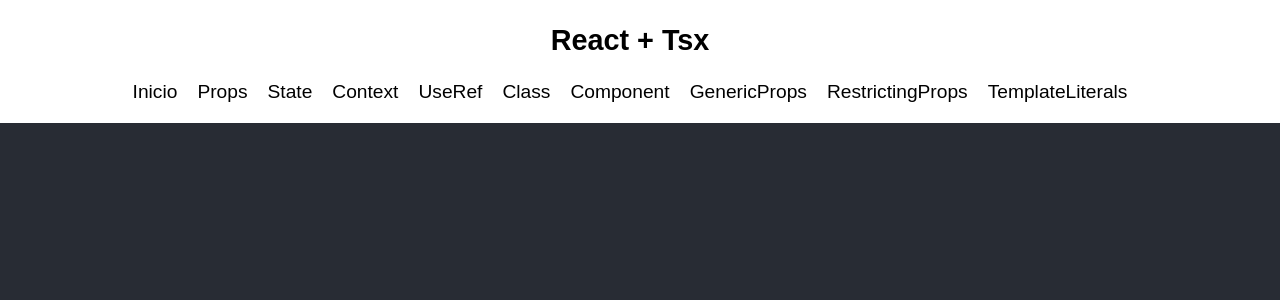
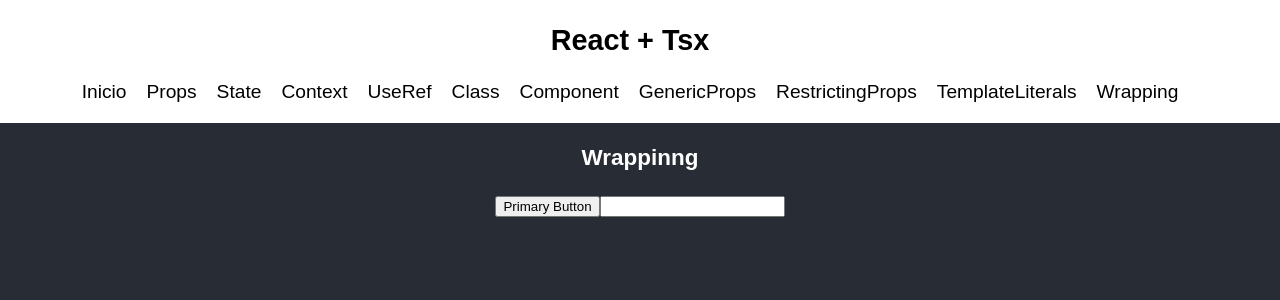
Before and after one commit to Maopos/react-typescript-tutorial, a React (Create React App) app: page /wrapping in a window 1280 px wide. Shown: the top 300 px of the page. Built offline with nearby package versions, Linux system fonts and the light colour scheme.

Commit message:
Wrapping HTML elements

```diff
--- a/src/App.tsx
+++ b/src/App.tsx
@@ -10,7 +10,8 @@ import Class from "./views/Class";
 import Component from "./views/Component";
 import Generics from "./views/Generics";
 import RestrictingProps from "./views/RestrictingProps";
-import TemplateLiteral from './views/TemplateLiteral';
+import TemplateLiteral from "./views/TemplateLiteral";
+import Wrapping from "./views/Wrapping";
 
 function App() {
   const divStyles = {
@@ -41,6 +42,7 @@ function App() {
             <Route path="/generics" element={<Generics />} />
             <Route path="/restriction" element={<RestrictingProps />} />
             <Route path="/literal" element={<TemplateLiteral />} />
+            <Route path="/wrapping" element={<Wrapping />} />
           </Routes>
         </Router>
       </div>
--- /dev/null
+++ b/src/components/html/Button.tsx
@@ -0,0 +1,14 @@
+type ButtonProps = {
+  variant: "primary" | "secondary";
+  children: string;
+} & Omit<React.ComponentProps<"button">, "children">;
+
+const Button = ({ variant, children, ...rest }: ButtonProps) => {
+  return (
+    <button className={`class-with-${variant}`} {...rest}>
+      {children}
+    </button>
+  );
+};
+
+export default Button;
--- /dev/null
+++ b/src/components/html/Input.tsx
@@ -0,0 +1,7 @@
+type InputProps = React.ComponentProps<"input">;
+
+const Input = (props: InputProps) => {
+  return <input type="text" {...props} />;
+};
+
+export default Input;
--- a/src/views/Navbar.tsx
+++ b/src/views/Navbar.tsx
@@ -46,6 +46,9 @@ const NavBar = ({ divStyles, navLinkStyles }: Props) => {
         <NavLink style={navLinkStyles} to="/literal">
           TemplateLiterals
         </NavLink>
+        <NavLink style={navLinkStyles} to="/wrapping">
+          Wrapping
+        </NavLink>
       </div>
     </div>
   );
--- a/src/views/RestrictingProps.tsx
+++ b/src/views/RestrictingProps.tsx
@@ -1,4 +1,5 @@
 import RandomNumber from "../components/restriction/RandomNumber";
+
 
 const RestrictingProps = () => {
   return (
--- /dev/null
+++ b/src/views/Wrapping.tsx
@@ -0,0 +1,20 @@
+import Button from "../components/html/Button";
+import Input from "../components/html/Input";
+
+const Wrapping = () => {
+  return (
+    <div>
+      <h3>Wrappinng</h3>
+      <Button
+        variant="primary"
+        onClick={() => console.log("Primary Button")}
+        type={"submit"}
+      >
+        Primary Button
+      </Button>
+      <Input />
+    </div>
+  );
+};
+
+export default Wrapping;
```
